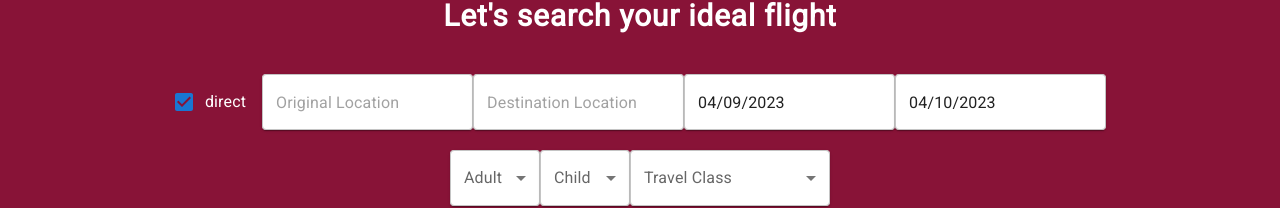
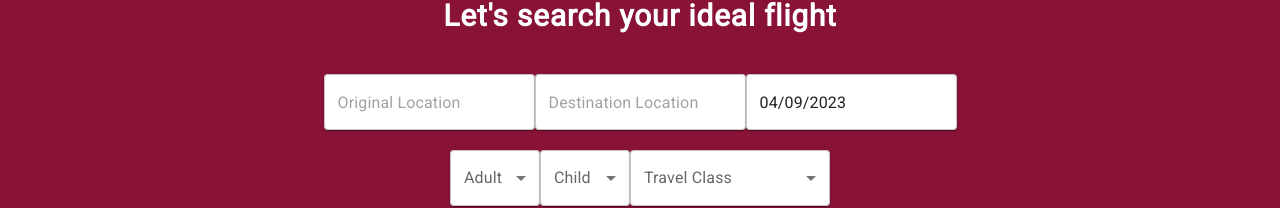
Before and after one commit to yuki-o1o5/flight-search-app, a React (Create React App) app: page / in a window 1280 px wide. Shown: the part 118-326 px from the top of the page. Built offline with nearby package versions, Linux system fonts and the light colour scheme.

Commit message:
docs/commentOut

```diff
--- a/src/views/components/Header.tsx
+++ b/src/views/components/Header.tsx
@@ -111,7 +111,7 @@ export default function Header() {
           Let's search your ideal flight
         </div>
         <div className="flex justify-center">
-          <FormControlLabel
+          {/* <FormControlLabel
             label="direct"
             control={
               <Checkbox
@@ -120,7 +120,7 @@ export default function Header() {
               />
             }
             className="text-white "
-          />
+          /> */}
           <Paper className="bg-white">
             <TextField
               placeholder="Original Location"
@@ -147,14 +147,14 @@ export default function Header() {
               />
             </LocalizationProvider>
           </Paper>
-          <Paper className="bg-white">
+          {/* <Paper className="bg-white">
             <LocalizationProvider dateAdapter={AdapterDayjs}>
               <DatePicker
                 value={returnDate}
                 onChange={(newValue) => setReturnDate(newValue)}
               />
             </LocalizationProvider>
-          </Paper>
+          </Paper> */}
         </div>
         <div className="flex justify-center my-5">
           <Paper className="bg-white">
```
